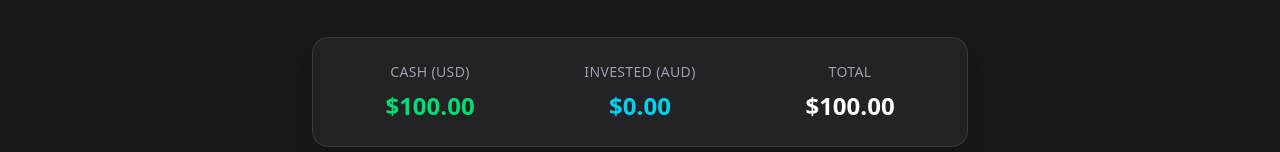
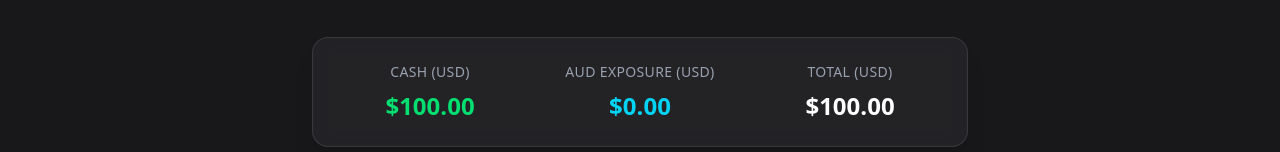
Before and after one commit to unswfxa/oweek-2025, a React (Vite) app: page / in a window 1280 px wide. Both pictures are taken after a click on the button "Start Trading". Shown: the part 148-300 px from the top of the page. Built offline with nearby package versions, Linux system fonts and the light colour scheme.

Commit message:
changed classNames in portfolio.jsx

```diff
--- a/src/Portfolio.jsx
+++ b/src/Portfolio.jsx
@@ -13,13 +13,13 @@ function Portfolio({ cash, invested }) {
 
           {/* Invested */}
           <div className="flex flex-col items-center gap-1 md:gap-2">
-            <span className="text-xs md:text-sm text-gray-400 uppercase tracking-wide">Invested (AUD)</span>
+            <span className="text-xs md:text-sm text-gray-400 uppercase tracking-wide">AUD Exposure (USD)</span>
             <span className="text-base md:text-2xl font-bold text-cyan-400">${invested.toFixed(2)}</span>
           </div>
 
           {/* Total */}
           <div className="flex flex-col items-center gap-1 md:gap-2">
-            <span className="text-xs md:text-sm text-gray-400 uppercase tracking-wide">Total</span>
+            <span className="text-xs md:text-sm text-gray-400 uppercase tracking-wide">Total (USD)</span>
             <span className="text-base md:text-2xl font-bold text-white">${total.toFixed(2)}</span>
           </div>
         </div>
```
